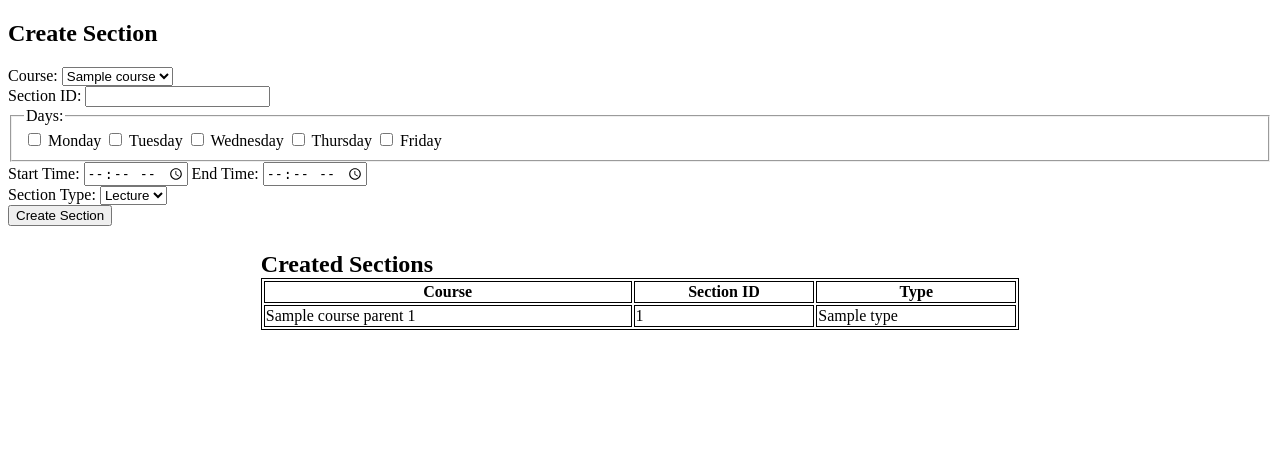
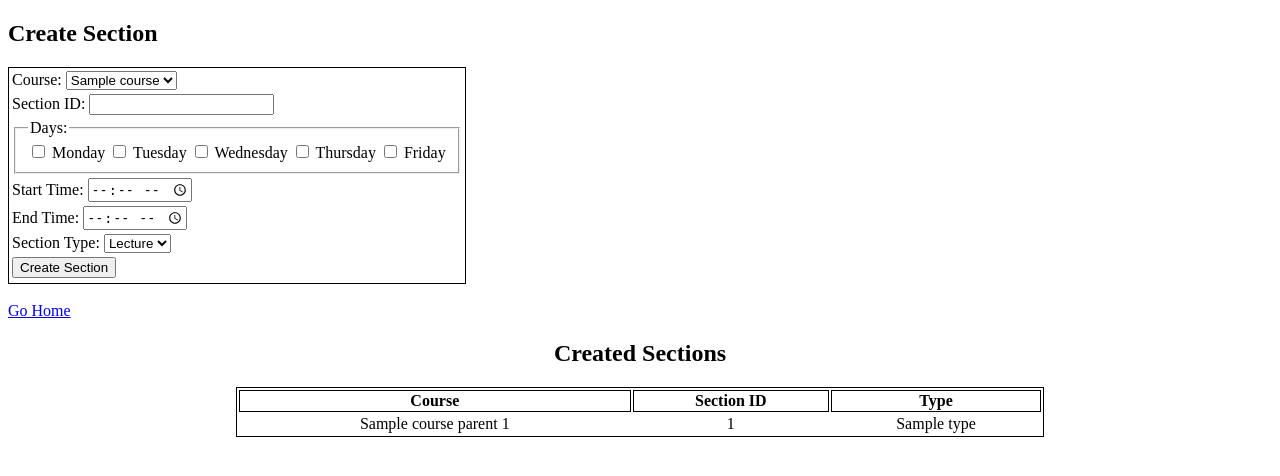
Before and after one commit to ademar-gamero/TA-Web-Application, a Django app: template templates/create_section.html in a window 1280 px wide. Shown: the top 476 px of the page. Run offline with Django 3.2, Linux system fonts and the light colour scheme; the template is opened without the code that fills it: most values are stand-ins (such as "Sample title", 1, 10 or a date in 2020).

Commit message:
improve layout of create section template

```diff
--- a/templates/create_section.html
+++ b/templates/create_section.html
@@ -5,9 +5,10 @@
     <meta name="viewport" content="width=device-width, initial-scale=1.0">
     <style>
         .center {
-            margin: auto;
-            width: 60%;
-            padding: 25px;
+            text-align:center;
+            margin-left: auto;
+            margin-right: auto;
+            width: 80%;
         }
         .center2 {
             margin-left: auto;
@@ -18,7 +19,7 @@
             margin: auto;
             width: 100%;
         }
-        table, th, td {
+        table, th {
             border:1px solid black;
         }
 
@@ -28,21 +29,25 @@
 <body>
     <div class="container">
         <h2>Create Section</h2>
+        <table>
         <form method="post" action="{% url 'createSection' %}">
             {% csrf_token %}
-            <div>
-                <label for="course_parent">Course:</label>
-                <select name="course_parent" id="course_parent" required>
+            <tr>
+            <td><label for="course_parent">Course:</label>
+            <select name="course_parent" id="course_parent" required>
                     {% for course in courses %}
                     <option value="{{ course.id }}">{{ course}}</option>
                     {% endfor %}
                 </select>
-            </div>
-            <div>
-                <label for="section_id">Section ID:</label>
+            </td>
+            </tr>
+            <tr>
+            <td><label for="section_id">Section ID:</label>
                 <input type="text" name="section_id" id="section_id" required>
-            </div>
-            <div>
+            </td>
+            </tr>
+            <tr>
+              <td>
             <fieldset>
                 <legend>Days:</legend>
                 <label><input type="checkbox" name="days" value="Monday"> Monday</label>
@@ -51,25 +56,38 @@
                 <label><input type="checkbox" name="days" value="Thursday"> Thursday</label>
                 <label><input type="checkbox" name="days" value="Friday"> Friday</label>
             </fieldset>
-
-            </div>
+              </td>
+            </tr>
 
 
-            <div>
+            <tr>
+              <td>
                 <label for="start_time">Start Time:</label>
           <input type="time" name="start_time" id="start_time">
+            </td>
+          </tr>
+          <tr>
+            <td>
                 <label for="end_time">End Time:</label>
                 <input type="time" name="end_time" id="end_time">
-            </div>
-            <div>
+            </td>
+            </tr>
+            <tr>
+              <td>
                 <label for="section_type">Section Type:</label>
                 <select name="section_type" id="section_type" required>
                     <option value="LEC">Lecture</option>
                     <option value="LAB">Lab</option>
                 </select>
-            </div>
-            <div>
-                <button type="submit">Create Section</button>
+            </td>
+            </tr>
+            <tr>
+            <td><button type="submit">Create Section</button>
+            </td>
+            <tr>
+            </table>
+              <br>
+              <a href = "/Home/"> Go Home </a>
             </div>
         </form>
         {% if check == False %}
@@ -79,8 +97,8 @@
             <h3> Section was Created </h3>
         {% endif %}
         <div class="center">
-          <h2 class = "center3"> Created Sections </h2>
-          <table class="center2">
+          <h2 class = "center"> Created Sections </h2>
+          <table class="center">
             <tr>
               <th>Course</th>
               <th>Section ID</th>
```
